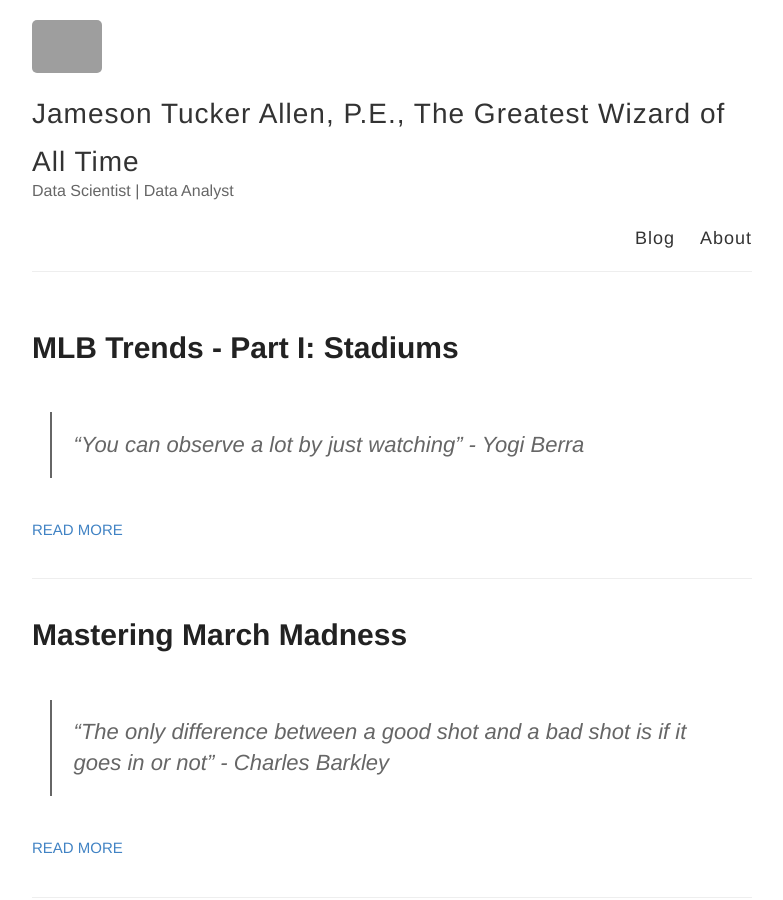
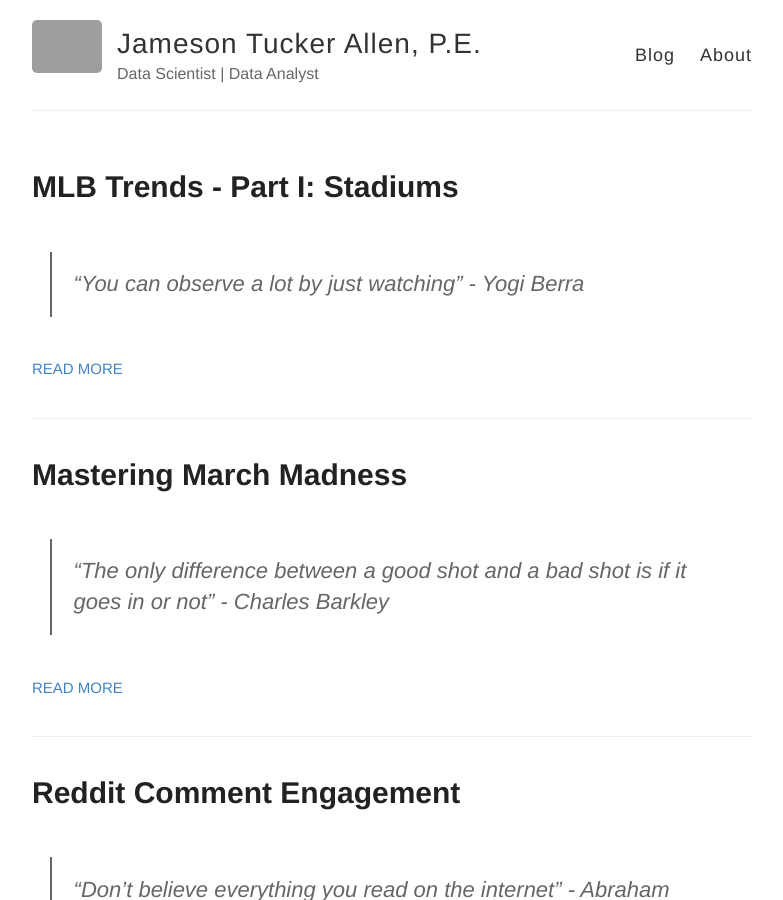
Before and after one commit to PhilPizza/jekyll-now, a Jekyll site: the page built from index.html, in a window 1280 px wide and 900 px high. Shown: the whole window, without its empty margins (248-1031 px from the left). Built offline with Jekyll 4.4.1, drawn with Linux system fonts in a browser that asks for light colours; grey boxes are pictures that could not be loaded.

```diff
--- a/_config.yml
+++ b/_config.yml
@@ -3,7 +3,7 @@
 #
 
 # Name of your site (displayed in the header)
-name: Jameson Tucker Allen, P.E., The Greatest Wizard of All Time
+name: Jameson Tucker Allen, P.E.
 
 # Short bio or description (displayed in the header)
 description: Data Scientist | Data Analyst
```
